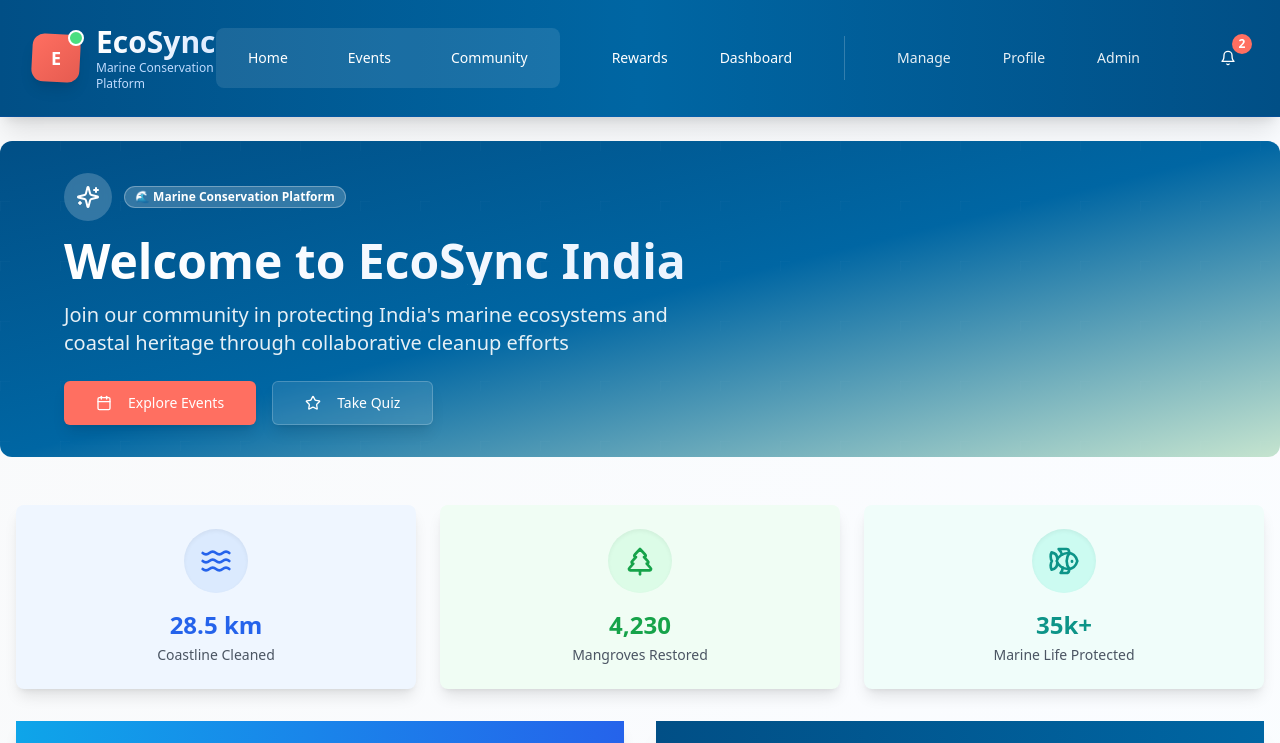
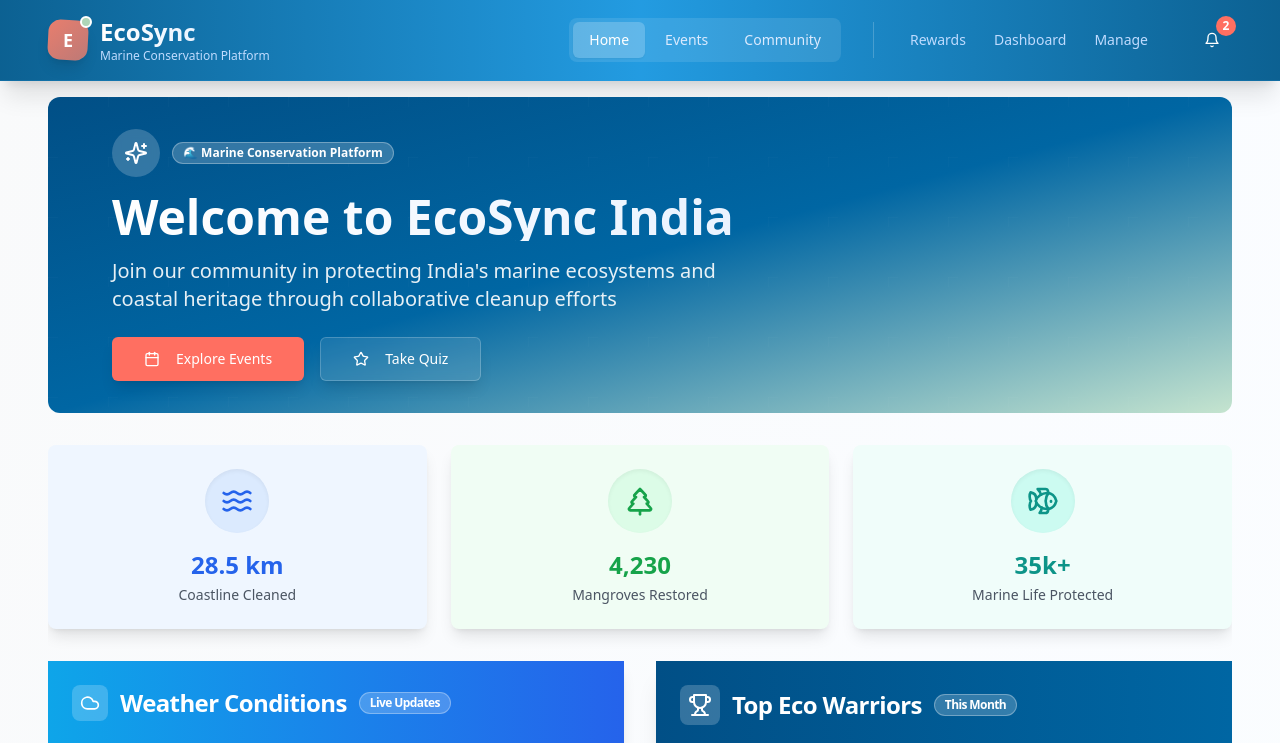
Before and after one commit to Akilucky-rogue/Eco-Sync, a React (Vite) app: page / in a window 1280 px wide. Shown: the top 743 px of the page. Built offline with nearby package versions, Linux system fonts and the light colour scheme.

Commit message:
Refactor: Implement responsive navbar and layout
- Redesigned desktop and mobile navigation for better responsiveness.
- Fixed layout container issues and implemented design system principles.
- Added responsive utilities and improved spacing.

```diff
--- /dev/null
+++ b/src/components/DesktopHeader.tsx
@@ -0,0 +1,127 @@
+
+import { useState } from "react";
+import { Button } from "@/components/ui/button";
+import { Menu, X } from "lucide-react";
+import { Link, useLocation } from "react-router-dom";
+import NotificationSystem from "./NotificationSystem";
+
+const DesktopHeader = () => {
+  const [isMenuOpen, setIsMenuOpen] = useState(false);
+  const location = useLocation();
+
+  const primaryNavItems = [
+    { href: "/", label: "Home" },
+    { href: "/events", label: "Events" },
+    { href: "/social", label: "Community" }
+  ];
+
+  const secondaryNavItems = [
+    { href: "/gamification", label: "Rewards" },
+    { href: "/dashboard", label: "Dashboard" },
+    { href: "/events/manage", label: "Manage" },
+    { href: "/profile", label: "Profile" },
+    { href: "/admin", label: "Admin" }
+  ];
+
+  const isActive = (path: string) => location.pathname === path;
+
+  return (
+    <header className="hidden md:block bg-gradient-to-r from-brand-primary via-brand-secondary to-brand-primary text-white shadow-xl border-b border-brand-secondary/20">
+      <div className="container-responsive">
+        <div className="flex items-center justify-between py-4">
+          {/* Logo Section */}
+          <div className="flex items-center space-x-3">
+            <div className="relative">
+              <div className="w-10 h-10 bg-gradient-to-br from-brand-accent to-brand-accent/80 rounded-xl flex items-center justify-center shadow-lg transform rotate-3 hover:rotate-6 transition-transform duration-300">
+                <span className="text-white font-bold text-lg transform -rotate-3">E</span>
+              </div>
+              <div className="absolute -top-1 -right-1 w-3 h-3 bg-brand-green rounded-full border-2 border-white animate-pulse"></div>
+            </div>
+            <div>
+              <h1 className="text-2xl font-bold bg-gradient-to-r from-white to-blue-100 bg-clip-text text-transparent">
+                EcoSync
+              </h1>
+              <p className="text-xs text-blue-200 hidden lg:block">Marine Conservation Platform</p>
+            </div>
+          </div>
+
+          {/* Desktop Navigation */}
+          <div className="hidden xl:flex items-center gap-8">
+            {/* Primary Navigation */}
+            <nav className="flex items-center space-x-1 bg-white/10 rounded-lg p-1">
+              {primaryNavItems.map((item) => (
+                <Link
+                  key={item.href}
+                  to={item.href}
+                  className={`relative px-4 py-2 rounded-md transition-all duration-300 text-sm font-medium ${
+                    isActive(item.href)
+                      ? "bg-white/20 text-white shadow-sm"
+                      : "hover:bg-white/10 text-blue-100 hover:text-white"
+                  }`}
+                >
+                  {item.label}
+                </Link>
+              ))}
+            </nav>
+
+            {/* Secondary Navigation */}
+            <nav className="flex space-x-1 border-l border-white/20 pl-6">
+              {secondaryNavItems.slice(0, 3).map((item) => (
+                <Link
+                  key={item.href}
+                  to={item.href}
+                  className={`relative px-3 py-2 rounded-md transition-all duration-300 text-sm ${
+                    isActive(item.href)
+                      ? "bg-white/15 text-white"
+                      : "hover:bg-white/10 text-blue-200 hover:text-white"
+                  }`}
+                >
+                  {item.label}
+                </Link>
+              ))}
+            </nav>
+
+            <NotificationSystem />
+          </div>
+
+          {/* Mobile Menu Button for smaller desktop screens */}
+          <div className="xl:hidden flex items-center gap-4">
+            <NotificationSystem />
+            <Button
+              variant="ghost"
+              size="icon"
+              onClick={() => setIsMenuOpen(!isMenuOpen)}
+              className="text-white hover:bg-white/10"
+            >
+              {isMenuOpen ? <X className="h-5 w-5" /> : <Menu className="h-5 w-5" />}
+            </Button>
+          </div>
+        </div>
+
+        {/* Collapsible Menu for smaller desktop screens */}
+        {isMenuOpen && (
+          <div className="xl:hidden border-t border-white/20 py-4">
+            <div className="grid grid-cols-2 gap-2">
+              {[...primaryNavItems, ...secondaryNavItems].map((item) => (
+                <Link
+                  key={item.href}
+                  to={item.href}
+                  onClick={() => setIsMenuOpen(false)}
+                  className={`px-3 py-2 rounded-md text-sm transition-all duration-300 ${
+                    isActive(item.href)
+                      ? "bg-white/20 text-white font-medium"
+                      : "text-blue-200 hover:bg-white/10 hover:text-white"
+                  }`}
+                >
+                  {item.label}
+                </Link>
+              ))}
+            </div>
+          </div>
+        )}
+      </div>
+    </header>
+  );
+};
+
+export default DesktopHeader;
--- a/src/components/Layout.tsx
+++ b/src/components/Layout.tsx
@@ -1,6 +1,7 @@
 
 import { ReactNode } from "react";
 import Navigation from "./Navigation";
+import DesktopHeader from "./DesktopHeader";
 import NotificationSystem from "./NotificationSystem";
 
 interface LayoutProps {
@@ -9,96 +10,22 @@ interface LayoutProps {
 
 const Layout = ({ children }: LayoutProps) => {
   return (
-    <div className="min-h-screen bg-gradient-to-br from-gray-50 via-blue-50/30 to-green-50/30">
-      {/* Enhanced Desktop Header */}
-      <header className="hidden md:block bg-gradient-to-r from-[#014F86] via-[#0066A3] to-[#014F86] text-white shadow-xl border-b border-blue-700/20">
-        <div className="container mx-auto flex items-center justify-between py-6 px-8">
-          <div className="flex items-center space-x-4">
+    <div className="min-h-screen bg-gradient-to-br from-gray-50 via-blue-50/30 to-green-50/30 overflow-x-hidden">
+      {/* Desktop Header */}
+      <DesktopHeader />
+
+      {/* Mobile Header */}
+      <header className="md:hidden bg-gradient-to-r from-brand-primary to-brand-secondary text-white shadow-xl">
+        <div className="flex items-center justify-between py-3 px-4">
+          <div className="flex items-center space-x-3">
             <div className="relative">
-              <div className="w-12 h-12 bg-gradient-to-br from-[#FF6F61] to-[#E55B50] rounded-xl flex items-center justify-center shadow-lg transform rotate-3 hover:rotate-6 transition-transform duration-300">
-                <span className="text-white font-bold text-lg transform -rotate-3">E</span>
+              <div className="w-8 h-8 bg-gradient-to-br from-brand-accent to-brand-accent/80 rounded-lg flex items-center justify-center shadow-md">
+                <span className="text-white font-bold text-sm">E</span>
               </div>
-              <div className="absolute -top-1 -right-1 w-4 h-4 bg-green-400 rounded-full border-2 border-white animate-pulse"></div>
+              <div className="absolute -top-0.5 -right-0.5 w-2.5 h-2.5 bg-brand-green rounded-full border border-white animate-pulse"></div>
             </div>
             <div>
-              <h1 className="text-3xl font-bold bg-gradient-to-r from-white to-blue-100 bg-clip-text text-transparent">
-                EcoSync
-              </h1>
-              <p className="text-xs text-blue-200">Marine Conservation Platform</p>
-            </div>
-          </div>
-          <div className="flex items-center gap-12">
-            <nav className="flex items-center space-x-8">
-              {/* Main Navigation */}
-              <div className="flex space-x-3 bg-white/10 rounded-lg p-2">
-                {[
-                  { href: "/", label: "Home" },
-                  { href: "/events", label: "Events" },
-                  { href: "/social", label: "Community" }
-                ].map((item) => (
-                  <a
-                    key={item.href}
-                    href={item.href}
-                    className="relative px-6 py-3 rounded-lg hover:bg-white/15 transition-all duration-300 group text-sm font-medium"
-                  >
-                    <span className="relative z-10">{item.label}</span>
-                    <div className="absolute inset-0 bg-white/5 rounded-lg scale-0 group-hover:scale-100 transition-transform duration-300"></div>
-                  </a>
-                ))}
-              </div>
-
-              {/* Secondary Navigation */}
-              <div className="flex space-x-3">
-                {[
-                  { href: "/gamification", label: "Rewards" },
-                  { href: "/dashboard", label: "Dashboard" }
-                ].map((item) => (
-                  <a
-                    key={item.href}
-                    href={item.href}
-                    className="relative px-5 py-3 rounded-lg hover:bg-white/10 transition-all duration-300 group text-sm"
-                  >
-                    <span className="relative z-10">{item.label}</span>
-                    <div className="absolute inset-0 bg-white/5 rounded-lg scale-0 group-hover:scale-100 transition-transform duration-300"></div>
-                  </a>
-                ))}
-              </div>
-
-              {/* Admin/Management Navigation */}
-              <div className="flex space-x-3 border-l border-white/20 pl-8">
-                {[
-                  { href: "/events/manage", label: "Manage" },
-                  { href: "/profile", label: "Profile" },
-                  { href: "/admin", label: "Admin" }
-                ].map((item) => (
-                  <a
-                    key={item.href}
-                    href={item.href}
-                    className="relative px-5 py-3 rounded-lg hover:bg-white/10 transition-all duration-300 group text-sm opacity-90 hover:opacity-100"
-                  >
-                    <span className="relative z-10">{item.label}</span>
-                    <div className="absolute inset-0 bg-white/5 rounded-lg scale-0 group-hover:scale-100 transition-transform duration-300"></div>
-                  </a>
-                ))}
-              </div>
-            </nav>
-            <NotificationSystem />
-          </div>
-        </div>
-      </header>
-
-      {/* Enhanced Mobile Header */}
-      <header className="md:hidden bg-gradient-to-r from-[#014F86] to-[#0066A3] text-white shadow-xl">
-        <div className="flex items-center justify-between py-4 px-4">
-          <div className="flex items-center space-x-3">
-            <div className="relative">
-              <div className="w-10 h-10 bg-gradient-to-br from-[#FF6F61] to-[#E55B50] rounded-xl flex items-center justify-center shadow-lg">
-                <span className="text-white font-bold text-sm">E</span>
-              </div>
-              <div className="absolute -top-1 -right-1 w-3 h-3 bg-green-400 rounded-full border border-white animate-pulse"></div>
-            </div>
-            <div>
-              <h1 className="text-2xl font-bold">EcoSync</h1>
+              <h1 className="text-lg font-bold">EcoSync</h1>
               <p className="text-xs text-blue-200">Marine Conservation</p>
             </div>
           </div>
@@ -106,9 +33,11 @@ const Layout = ({ children }: LayoutProps) => {
         </div>
       </header>
 
-      {/* Main Content with enhanced spacing */}
-      <main className="pb-32 md:pb-8 pt-6">
-        {children}
+      {/* Main Content with proper responsive constraints */}
+      <main className="pb-20 md:pb-8 pt-4 overflow-x-hidden">
+        <div className="container-responsive">
+          {children}
+        </div>
       </main>
 
       {/* Mobile Navigation */}
--- a/src/components/Navigation.tsx
+++ b/src/components/Navigation.tsx
@@ -15,37 +15,37 @@ const Navigation = () => {
   ];
 
   return (
-    <div className="fixed bottom-0 left-0 right-0 bg-white/95 backdrop-blur-lg border-t border-gray-200 px-6 py-4 z-50 md:hidden shadow-xl">
+    <div className="fixed bottom-0 left-0 right-0 bg-background/95 backdrop-blur-lg border-t border-border px-2 py-2 z-50 md:hidden shadow-xl">
       <NavigationMenu className="w-full max-w-none">
-        <NavigationMenuList className="flex justify-between w-full">
+        <NavigationMenuList className="flex justify-between w-full gap-1">
           {navItems.map((item) => (
-            <NavigationMenuItem key={item.path}>
-              <Link to={item.path}>
+            <NavigationMenuItem key={item.path} className="flex-1">
+              <Link to={item.path} className="w-full">
                 <Button
                   variant="ghost"
                   size="sm"
-                  className={`flex flex-col items-center gap-2 h-auto py-3 px-4 transition-all duration-300 rounded-xl min-w-[80px] ${
+                  className={`flex flex-col items-center gap-1 h-auto py-2 px-1 transition-all duration-300 rounded-lg w-full min-w-0 ${
                     location.pathname === item.path
-                      ? "text-[#014F86] bg-gradient-to-br from-[#C5E4CF]/30 to-[#F6EFD2]/30 shadow-lg border border-[#C5E4CF]/50 transform scale-105"
-                      : "text-gray-600 hover:text-[#014F86] hover:bg-gray-100/50"
+                      ? "text-brand-primary bg-brand-green/20 shadow-md border border-brand-green/30"
+                      : "text-muted-foreground hover:text-brand-primary hover:bg-accent/50"
                   }`}
                 >
-                  <div className={`p-2.5 rounded-lg transition-all duration-300 ${
+                  <div className={`p-1.5 rounded-md transition-all duration-300 ${
                     location.pathname === item.path
-                      ? "bg-gradient-to-br from-[#FF6F61] to-[#E55B50] shadow-md"
+                      ? "bg-brand-accent shadow-sm"
                       : "bg-transparent"
                   }`}>
-                    <item.icon className={`h-5 w-5 ${
+                    <item.icon className={`h-4 w-4 ${
                       location.pathname === item.path ? "text-white" : ""
                     }`} />
                   </div>
-                  <span className={`text-xs font-medium ${
+                  <span className={`text-xs font-medium truncate w-full text-center ${
                     location.pathname === item.path ? "font-semibold" : ""
                   }`}>
                     {item.label}
                   </span>
                   {location.pathname === item.path && (
-                    <div className="absolute -bottom-1 left-1/2 transform -translate-x-1/2 w-2 h-2 bg-[#FF6F61] rounded-full"></div>
+                    <div className="absolute -bottom-0.5 left-1/2 transform -translate-x-1/2 w-1.5 h-1.5 bg-brand-accent rounded-full"></div>
                   )}
                 </Button>
               </Link>
--- a/src/index.css
+++ b/src/index.css
@@ -1,3 +1,4 @@
+
 @tailwind base;
 @tailwind components;
 @tailwind utilities;
@@ -35,47 +36,39 @@
     --radius: 0.5rem;
 
     --sidebar-background: 0 0% 98%;
+    --sidebar-foreground: 240 5.3% 26.1%;
+    --sidebar-primary: 240 5.9% 10%;
+    --sidebar-primary-foreground: 0 0% 98%;
+    --sidebar-accent: 240 4.8% 95.9%;
+    --sidebar-accent-foreground: 240 5.9% 10%;
+    --sidebar-border: 220 13% 91%;
+    --sidebar-ring: 217.2 91.2% 59.8%;
 
-    --sidebar-foreground: 240 5.3% 26.1%;
-
-    --sidebar-primary: 240 5.9% 10%;
-
-    --sidebar-primary-foreground: 0 0% 98%;
-
-    --sidebar-accent: 240 4.8% 95.9%;
-
-    --sidebar-accent-foreground: 240 5.9% 10%;
-
-    --sidebar-border: 220 13% 91%;
-
-    --sidebar-ring: 217.2 91.2% 59.8%;
+    /* App-specific colors */
+    --brand-primary: 202 85% 31%; /* #014F86 */
+    --brand-secondary: 202 76% 51%; /* #0066A3 */
+    --brand-accent: 8 73% 67%; /* #FF6F61 */
+    --brand-green: 135 32% 76%; /* #C5E4CF */
+    --brand-yellow: 47 89% 91%; /* #F6EFD2 */
   }
 
   .dark {
     --background: 222.2 84% 4.9%;
     --foreground: 210 40% 98%;
-
     --card: 222.2 84% 4.9%;
     --card-foreground: 210 40% 98%;
-
     --popover: 222.2 84% 4.9%;
     --popover-foreground: 210 40% 98%;
-
     --primary: 210 40% 98%;
     --primary-foreground: 222.2 47.4% 11.2%;
-
     --secondary: 217.2 32.6% 17.5%;
     --secondary-foreground: 210 40% 98%;
-
     --muted: 217.2 32.6% 17.5%;
     --muted-foreground: 215 20.2% 65.1%;
-
     --accent: 217.2 32.6% 17.5%;
     --accent-foreground: 210 40% 98%;
-
     --destructive: 0 62.8% 30.6%;
     --destructive-foreground: 210 40% 98%;
-
     --border: 217.2 32.6% 17.5%;
     --input: 217.2 32.6% 17.5%;
     --ring: 212.7 26.8% 83.9%;
@@ -98,4 +91,23 @@
   body {
     @apply bg-background text-foreground;
   }
+
+  /* Prevent horizontal overflow */
+  html, body {
+    overflow-x: hidden;
+    max-width: 100vw;
+  }
+
+  #root {
+    min-height: 100vh;
+    max-width: 100vw;
+    overflow-x: hidden;
+  }
 }
+
+@layer utilities {
+  .container-responsive {
+    @apply w-full mx-auto px-4 sm:px-6 lg:px-8;
+    max-width: min(100vw - 2rem, 1400px);
+  }
+}
--- a/src/pages/Home.tsx
+++ b/src/pages/Home.tsx
@@ -14,16 +14,16 @@ const Home = () => {
   };
 
   return (
-    <div className="space-y-8">
+    <div className="space-y-6 md:space-y-8 max-w-full overflow-hidden">
       {/* Enhanced Hero Section */}
       <HeroSection />
 
-      <div className="container mx-auto p-4 space-y-8">
+      <div className="space-y-6 md:space-y-8">
         {/* Enhanced Impact Stats */}
         <ImpactStats />
 
         {/* Weather Widget and Leaderboard Row */}
-        <div className="grid grid-cols-1 lg:grid-cols-2 gap-8">
+        <div className="grid grid-cols-1 lg:grid-cols-2 gap-6 lg:gap-8">
           <WeatherWidget />
           <Leaderboard />
         </div>
@@ -31,8 +31,8 @@ const Home = () => {
         {/* Educational Quiz Section */}
         <div className="space-y-4">
           <div className="text-center">
-            <h2 className="text-2xl font-bold text-[#014F86] mb-2">Test Your Knowledge</h2>
-            <p className="text-gray-600">Learn about marine conservation while having fun!</p>
+            <h2 className="text-2xl font-bold text-brand-primary mb-2">Test Your Knowledge</h2>
+            <p className="text-muted-foreground">Learn about marine conservation while having fun!</p>
           </div>
           <EnvironmentalQuiz
             topic="Marine Conservation"
--- a/tailwind.config.ts
+++ b/tailwind.config.ts
@@ -1,3 +1,4 @@
+
 import type { Config } from "tailwindcss";
 
 export default {
@@ -61,6 +62,13 @@ export default {
 					'accent-foreground': 'hsl(var(--sidebar-accent-foreground))',
 					border: 'hsl(var(--sidebar-border))',
 					ring: 'hsl(var(--sidebar-ring))'
+				},
+				brand: {
+					primary: 'hsl(var(--brand-primary))',
+					secondary: 'hsl(var(--brand-secondary))',
+					accent: 'hsl(var(--brand-accent))',
+					green: 'hsl(var(--brand-green))',
+					yellow: 'hsl(var(--brand-yellow))'
 				}
 			},
 			borderRadius: {
```
